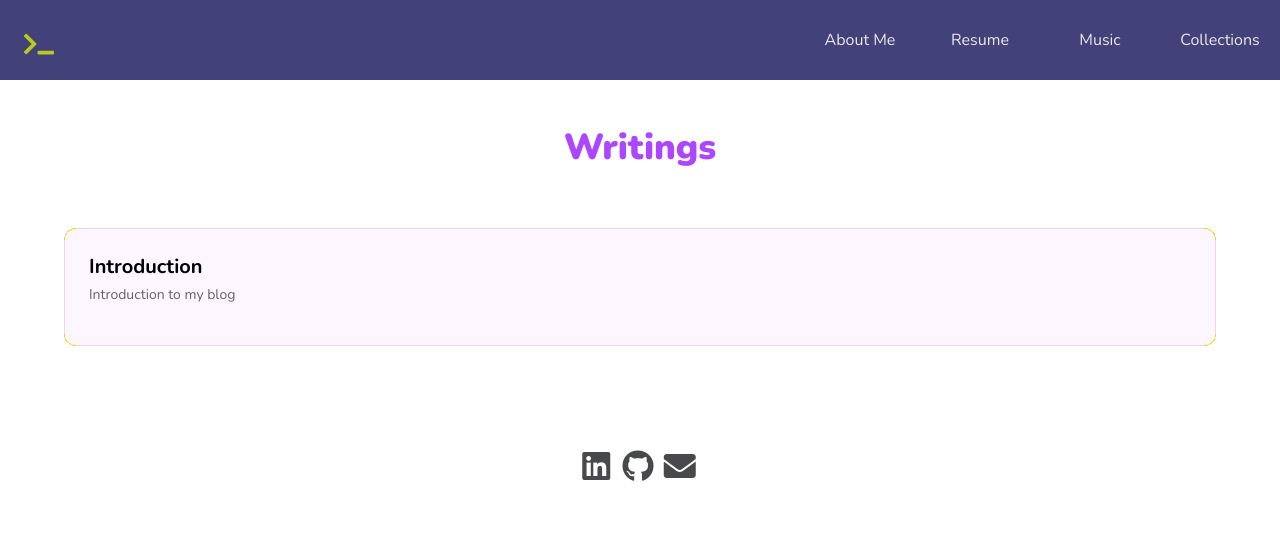
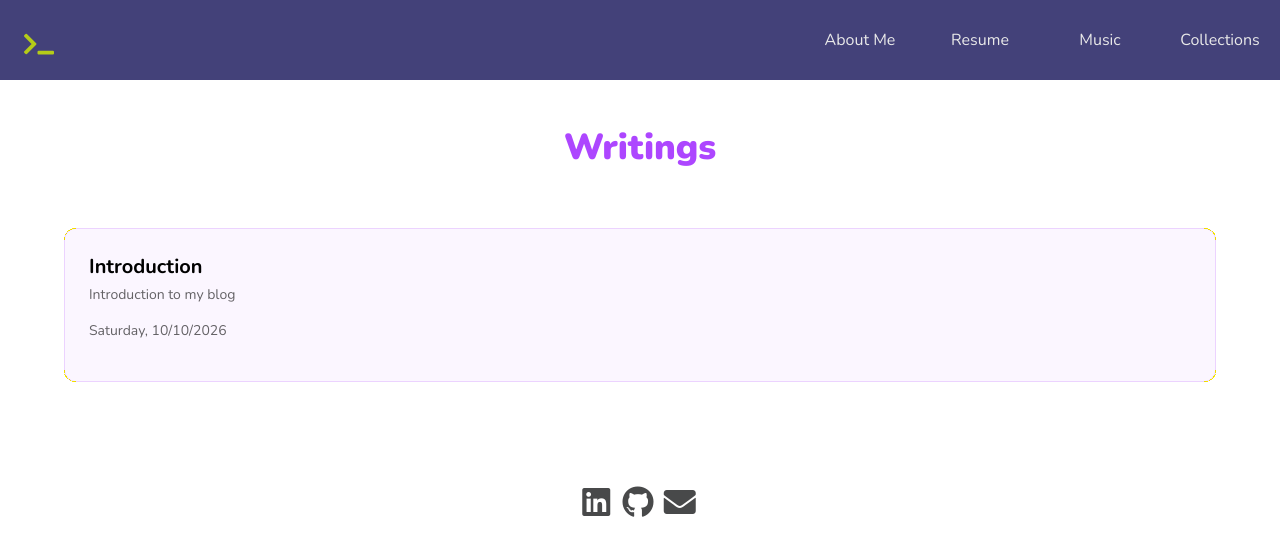
Before and after one commit to chris-av/portfolio-react, a Next.js app: page /collections/writings in a window 1280 px wide. Shown: the top 556 px of the page. Built offline with nearby package versions, Linux system fonts and the light colour scheme.

Commit message:
add date on blog entry

```diff
--- a/app/collections/writings/page.tsx
+++ b/app/collections/writings/page.tsx
@@ -9,8 +9,15 @@ type Essay = {
   href: string;
   title: string;
   description: string;
-  date?: string;
+  date?: Date;
 };
+
+const datefmt = new Intl.DateTimeFormat("en-US", {
+  weekday: "long",
+  year: "numeric",
+  month: "2-digit",
+  day: "2-digit",
+});
 
 function getEssays(): Essay[] {
   return fs
@@ -39,11 +46,12 @@ export default function WritingsPage() {
         <h1 className="mb-3 text-4xl font-extrabold text-purple-500">Writings</h1>
       </div>
 
-      {essays.map(({ href, title, description }) => (
+      {essays.map(({ href, title, description, date, }) => (
         <Link key={href} href={href}>
           <div className="rounded-xl border border-purple-500/20 bg-purple-500/5 p-6 transition-all duration-300 ease-out hover:-translate-y-1 hover:scale-[1.01] hover:border-purple-500 hover:bg-purple-500/10 hover:shadow-[0_8px_32px_rgba(168,85,247,0.3)]">
             <h2 className="mb-1 text-xl font-bold">{title}</h2>
             <p className="text-sm opacity-60">{description}</p>
+            <p className="text-sm opacity-60">{datefmt.format(date)}</p>
           </div>
         </Link>
       ))}
```
